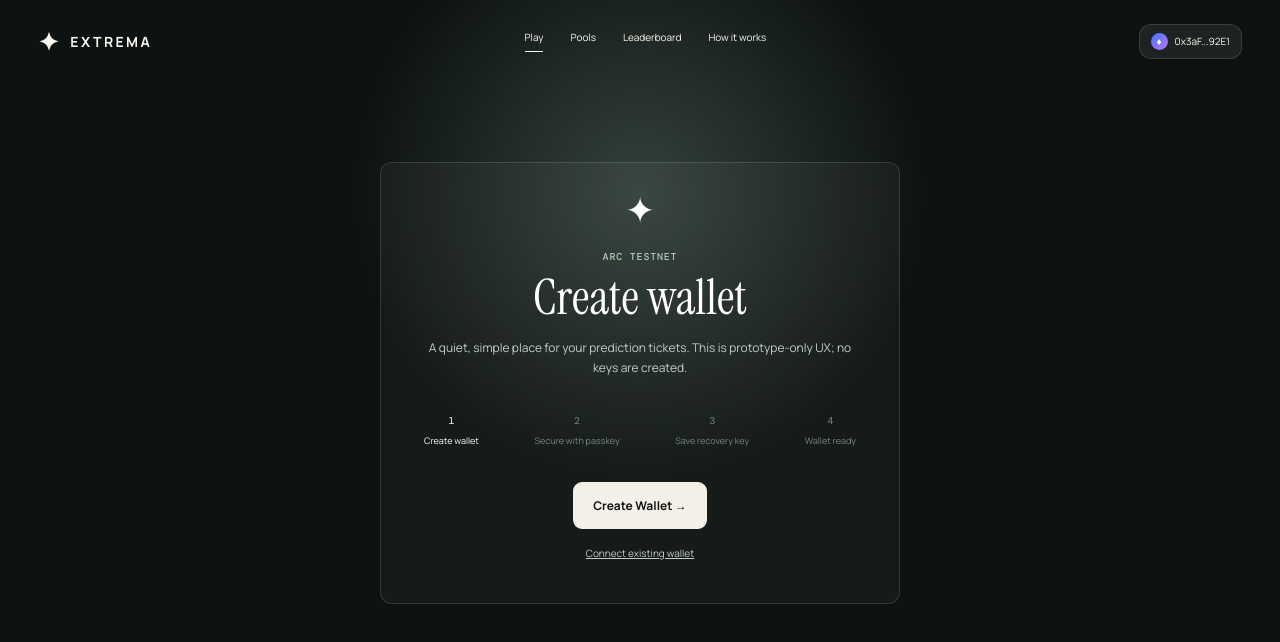
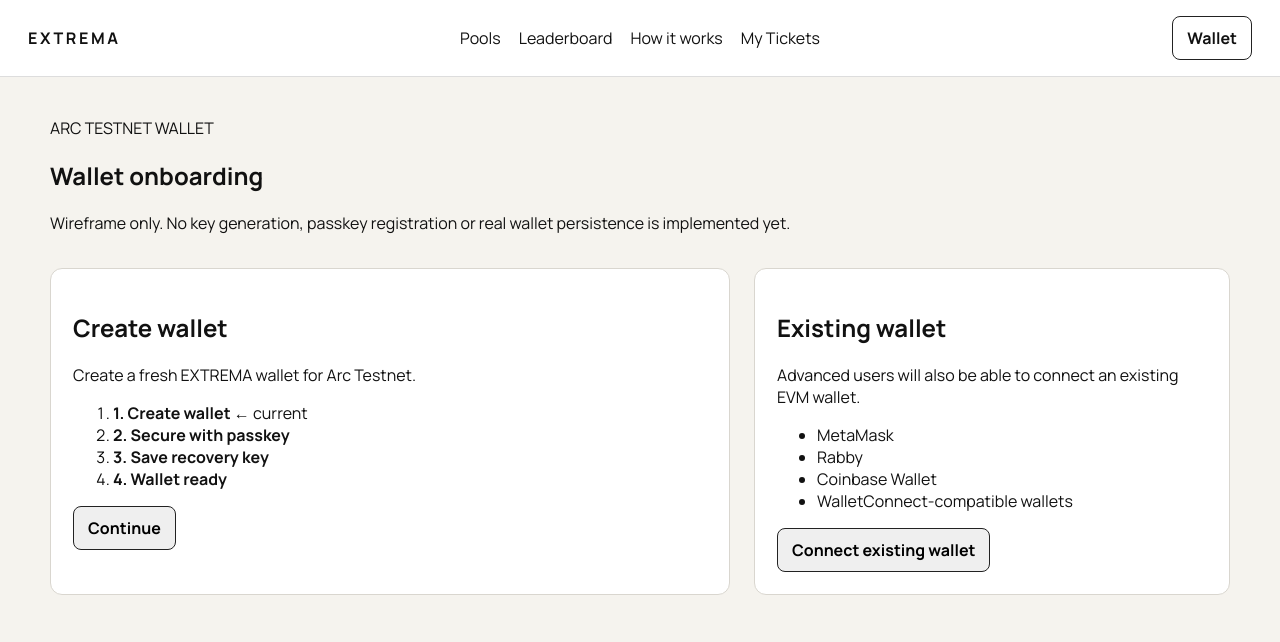
Before and after one commit to dharmanan/extrama-arc, a Next.js app: page /wallet in a window 1280 px wide. Shown: the top 642 px of the page. Built offline with nearby package versions, Linux system fonts and the light colour scheme.

Commit message:
feat: complete wallet onboarding wireframe

```diff
--- a/app/wallet/page.tsx
+++ b/app/wallet/page.tsx
@@ -1,6 +1,65 @@
 "use client";
+
 import { useState } from "react";
 import Link from "next/link";
-import { Header, Mark } from "../components";
-const steps = ["Create wallet", "Secure with passkey", "Save recovery key", "Wallet ready"];
-export default function Wallet() { const [step, setStep] = useState(0); const ready = step === 3; return <main className="wallet-page"><Header inverse /><section className="wallet-card"><Mark /><p className="eyebrow">ARC TESTNET</p><h1>{ready ? "Your wallet is ready." : steps[step]}</h1><p>{ready ? "Your mock wallet is ready for predictions on Arc Testnet." : "A quiet, simple place for your prediction tickets. This is prototype-only UX; no keys are created."}</p><div className="stepper">{steps.map((item, index) => <span className={index <= step ? "active" : ""} key={item}>{index + 1}<small>{item}</small></span>)}</div>{ready ? <div className="wallet-ready"><b>0x3aF...92E1</b><span>12.40 USDC</span><Link className="button light" href="/pools">Explore pools →</Link></div> : <button className="button light" onClick={() => setStep(step + 1)}>{step === 0 ? "Create Wallet" : "Continue"} →</button>}<a href="#connect">Connect existing wallet</a></section></main>; }
+import { ProductHeader } from "../product-components";
+
+const steps = [
+  { title: "Create wallet", body: "Create a fresh EXTREMA wallet for Arc Testnet." },
+  { title: "Secure with passkey", body: "Register a passkey with the device-native WebAuthn flow." },
+  { title: "Save recovery key", body: "Reveal recovery information once and require explicit confirmation that it was saved." },
+  { title: "Wallet ready", body: "Show Arc Testnet, wallet address, USDC balance, funding action and ticket access." },
+];
+
+export default function WalletPage() {
+  const [step, setStep] = useState(0);
+  const current = steps[step];
+
+  return (
+    <main className="wf-page">
+      <ProductHeader />
+      <section className="wf-main">
+        <p>ARC TESTNET WALLET</p>
+        <h1>Wallet onboarding</h1>
+        <p>Wireframe only. No key generation, passkey registration or real wallet persistence is implemented yet.</p>
+
+        <div className="wf-two-col wf-section">
+          <section className="wf-panel">
+            <h2>{current.title}</h2>
+            <p>{current.body}</p>
+            <ol>
+              {steps.map((item, index) => (
+                <li key={item.title}><b>{index + 1}. {item.title}</b>{index === step ? " ← current" : ""}</li>
+              ))}
+            </ol>
+
+            {step < steps.length - 1 ? (
+              <button className="wf-action" type="button" onClick={() => setStep((value) => value + 1)}>
+                Continue
+              </button>
+            ) : (
+              <div className="wf-card">
+                <strong>0x3aF...92E1</strong>
+                <span>Arc Testnet</span>
+                <span>12.40 USDC</span>
+                <Link className="wf-action" href="/pools">Explore pools</Link>
+              </div>
+            )}
+          </section>
+
+          <section className="wf-panel">
+            <h2>Existing wallet</h2>
+            <p>Advanced users will also be able to connect an existing EVM wallet.</p>
+            <ul>
+              <li>MetaMask</li>
+              <li>Rabby</li>
+              <li>Coinbase Wallet</li>
+              <li>WalletConnect-compatible wallets</li>
+            </ul>
+            <button className="wf-action" type="button">Connect existing wallet</button>
+          </section>
+        </div>
+      </section>
+    </main>
+  );
+}
```
